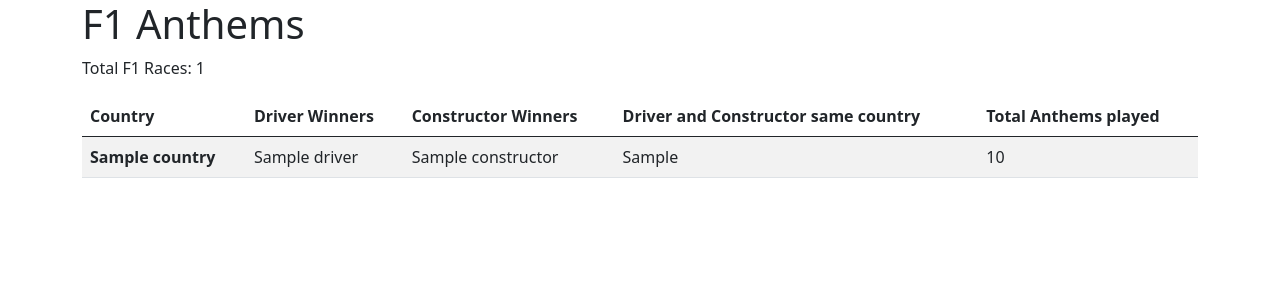
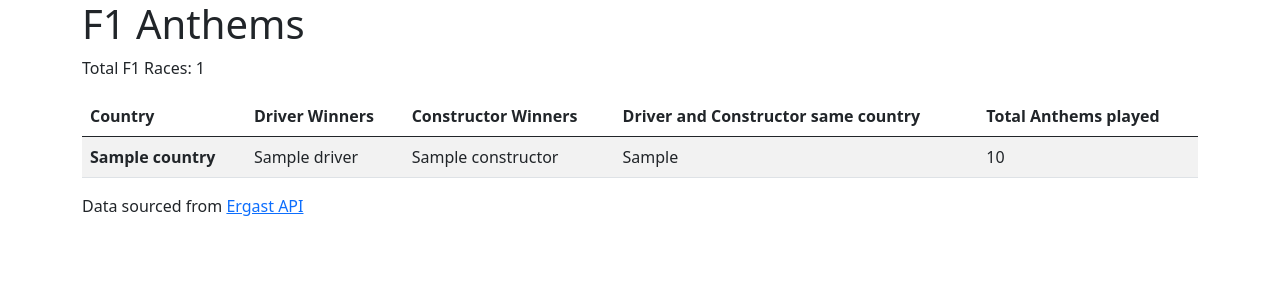
Before and after one commit to nathantoms/f1-most-anthems, a Flask app: template app/templates/home.html in a window 1280 px wide. Shown: the top 300 px of the page. Run offline with Flask 2, Linux system fonts and the light colour scheme; the template is opened without the code that fills it: most values are stand-ins (such as "Sample title", 1, 10 or a date in 2020).

Commit message:
Add link to Ergast API

```diff
--- a/app/templates/home.html
+++ b/app/templates/home.html
@@ -31,6 +31,7 @@
                 {% endfor %}
                 </tbody>
             </table>
+            <p>Data sourced from <a href='http://ergast.com/mrd/'>Ergast API</a></p>
         </div>
     </body>
 </html>
```
